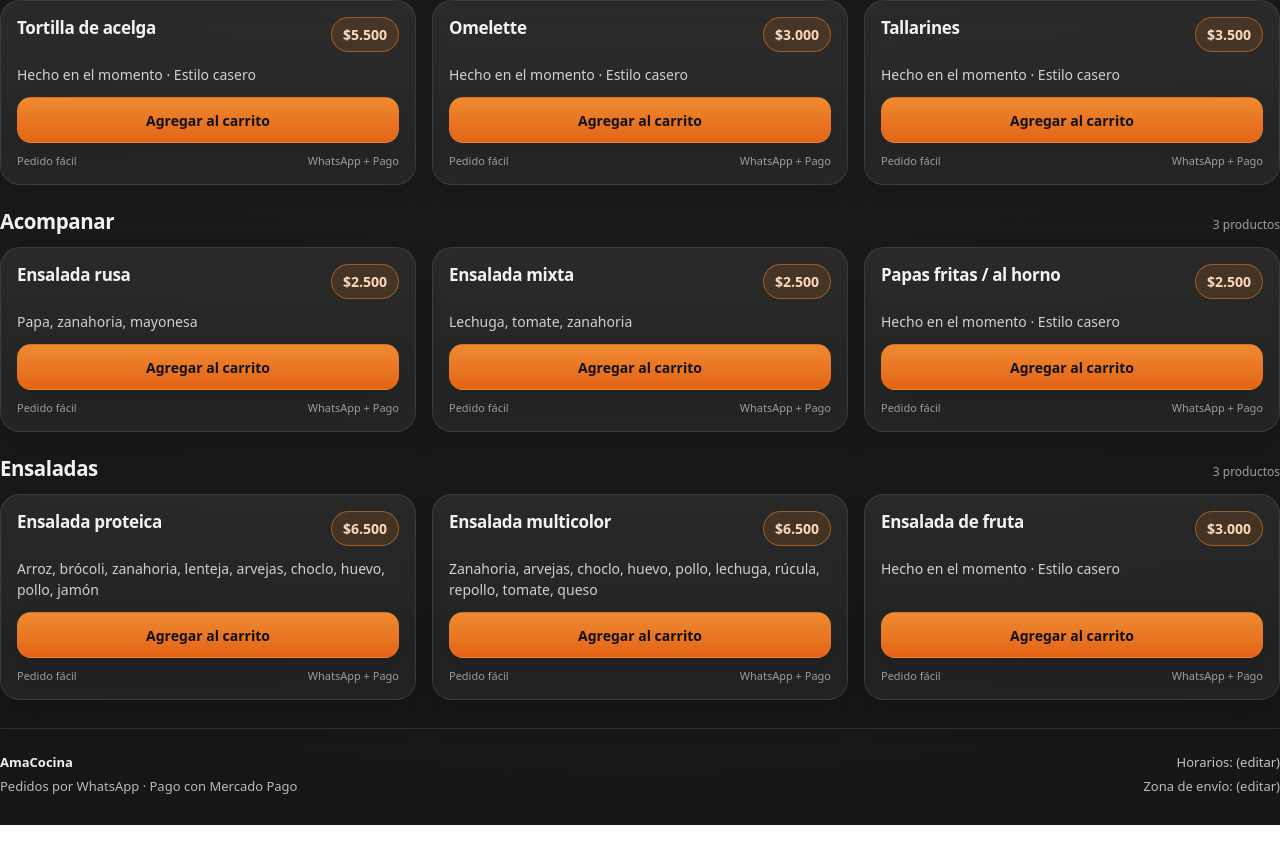
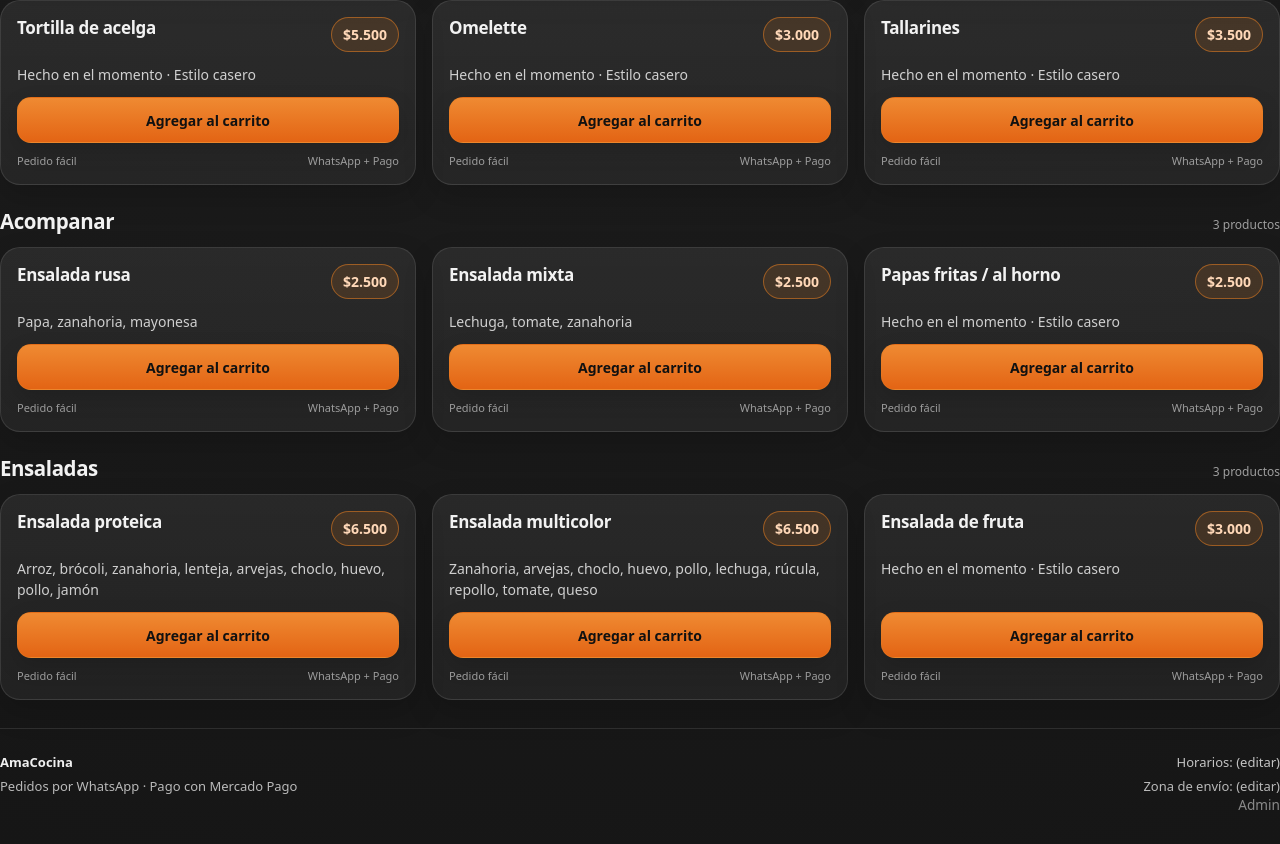
Before and after one commit to N1shh63/AMACOCINA, a React (Vite) app: page / in a window 1280 px wide. Shown: the part 1483-2327 px from the top of the page. Built offline with nearby package versions, Linux system fonts and the light colour scheme; no server answers.

Commit message:
Agrega login admin para panel de pedidos

```diff
--- a/src/pages/Menu.jsx
+++ b/src/pages/Menu.jsx
@@ -1,4 +1,5 @@
 import { useMemo, useRef, useState } from "react";
+import { Link } from "react-router-dom";
 import { products } from "../data/products";
 import ProductCard from "../components/ProductCard";
 
@@ -149,6 +150,9 @@ export default function Menu() {
           <div className="footerRight">
             <div>Horarios: (editar)</div>
             <div className="footerText">Zona de envío: (editar)</div>
+            <Link to="/admin/login" className="footerText" style={{ marginTop: "6px", opacity: 0.7, fontSize: "0.85rem" }}>
+              Admin
+            </Link>
           </div>
         </footer>
       </section>
```
